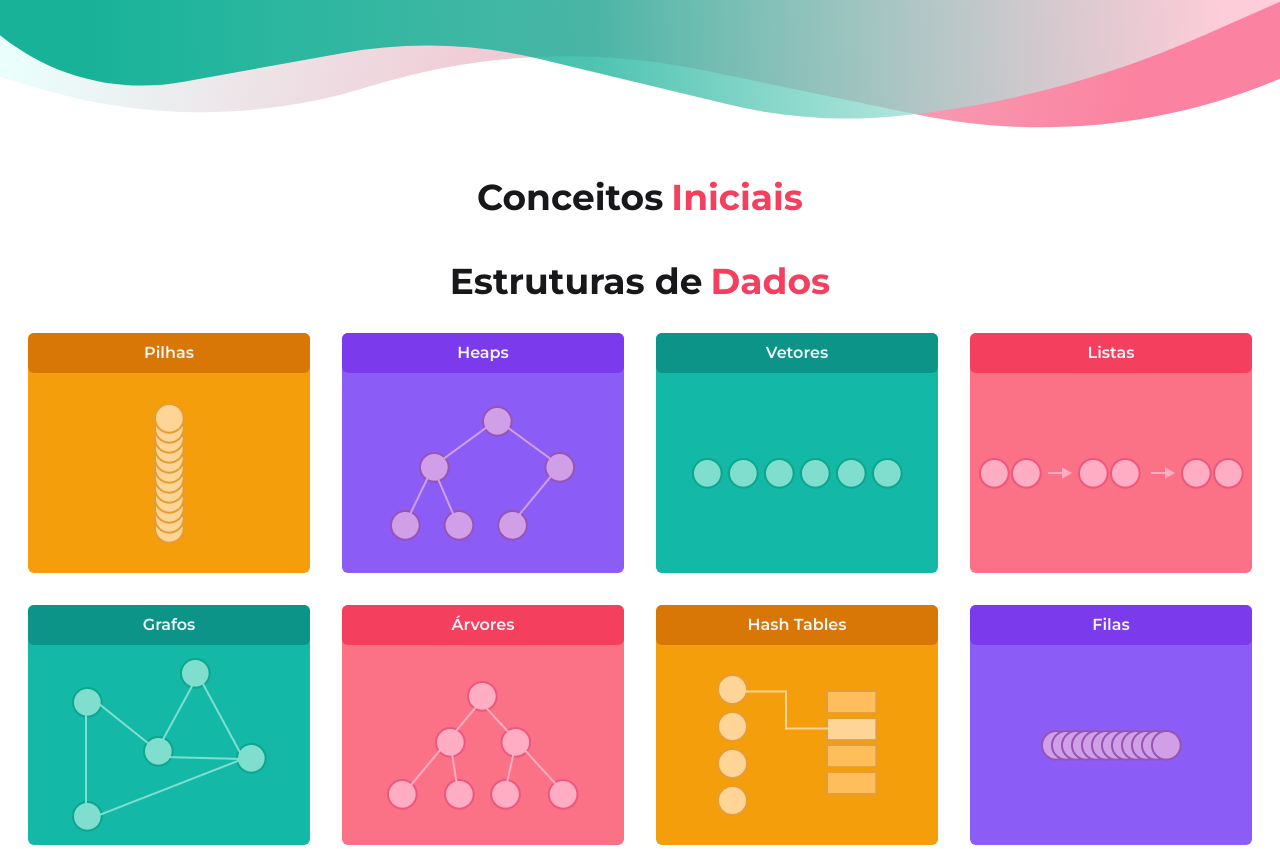
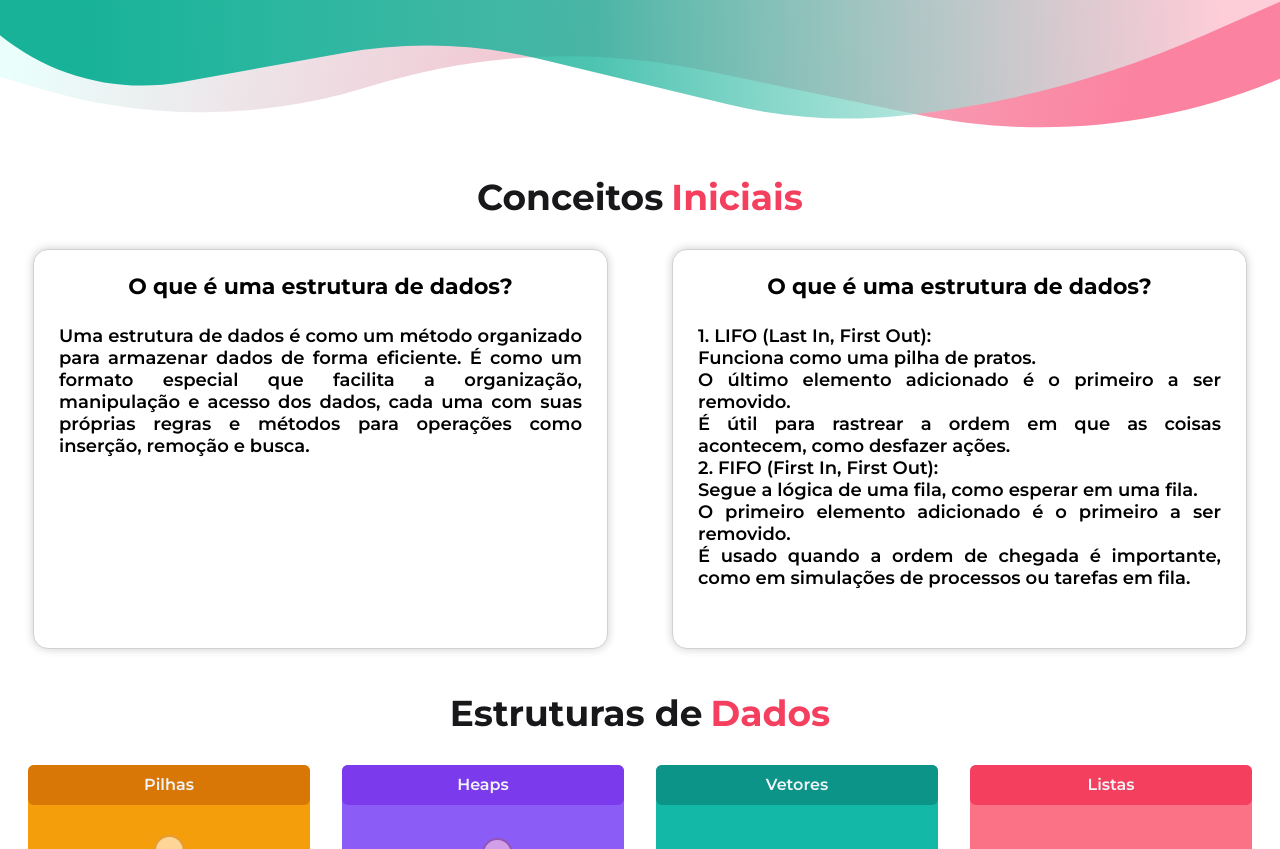
Before and after one commit to LIMA-K-B-A/AlgoView, a website: page assets/html/index.html in a window 1280 px wide. Shown: the part 361-1210 px from the top of the page. Drawn offline with Linux system fonts and the light colour scheme.

Commit message:
Cards - Conceitos Iniciais adicionado.

```diff
--- a/assets/css/index.css
+++ b/assets/css/index.css
@@ -16,8 +16,6 @@
     box-sizing: border-box;
 }
 
-
-
 /* Dark Mode */
 .dark#index_page {
     color: var(--color-light-50);
@@ -33,6 +31,55 @@
     color: var(--color-dark-900);
 }
 
+.cards{
+  display: flex;
+  justify-items: center;
+  justify-content: center;
+}
+
+.conceito-1{
+  width: 575px;
+  height: 400px;
+  flex-shrink: 0;
+  border-radius: 15px;
+  border: 1px solid #D1D1D1;
+  background: #FFF;
+  box-shadow: 0px 0px 10px 0px rgba(0, 0, 0, 0.20);
+}
+.conceito-2{
+  margin-left: 5%;
+  width: 575px;
+  height: 400px;
+  flex-shrink: 0;
+  border-radius: 15px;
+  border: 1px solid #D1D1D1;
+  background: #FFF;
+  box-shadow: 0px 0px 10px 0px rgba(0, 0, 0, 0.20);
+}
+
+.h2-style{
+  margin-top: 4%;
+  display: flex;
+  justify-content: center;
+  color: #000;
+  font-family: Montserrat;
+  font-size: 22px;
+  font-style: normal;
+  font-weight: 700;
+  line-height: normal;
+}
+
+.paragrafo-style{
+  padding: 25px;
+  display: flex;
+  color: #000;
+  text-align: justify;
+  font-family: Montserrat;
+  font-size: 18px;
+  font-style: normal;
+  font-weight: 400;
+  line-height: normal;
+}
 
 /* Responsividade */
 @media screen and (min-width: 50px) and (max-width: 500px) {
--- a/assets/html/index.html
+++ b/assets/html/index.html
@@ -30,6 +30,7 @@
       </div>
     </div>
   </header>
+
   <!-- Banner -->
   <svg class="pb-6 max-w-full h-auto max-h-auto" width="100%" height="513" viewBox="0 0 1512 513" fill="none"
     xmlns="http://www.w3.org/2000/svg">
@@ -1474,14 +1475,38 @@
       </linearGradient>
     </defs>
   </svg>
+
   <!-- Central Cards -->
   <div id="central-cards" class="flex-col">
     <div class="mb-8 flex gap-2 text-4xl justify-center font-montserrat font-bold">
-        <h2 class="text-zinc-900 dark-light">Conceitos</h2>
-        <h2 class="text-rose-500">Iniciais</h2>
+      <h2 class="text-zinc-900 dark-light">Conceitos</h2>
+      <h2 class="text-rose-500">Iniciais</h2>
     </div>
 
-</div>
+    <div class="container cards">
+      <div class="conceito-1">
+        <h2 class="h2-style">O que é uma estrutura de dados?</h2>
+        <p class="paragrafo-style">Uma estrutura de dados é como um método organizado para armazenar dados de forma
+          eficiente. É como um formato especial que facilita a organização, manipulação e acesso dos dados, cada uma com
+          suas próprias regras e métodos para operações como inserção, remoção e busca.</p>
+      </div>
+
+      <div class="conceito-2">
+        <h2 class="h2-style">O que é uma estrutura de dados?</h2>
+        <p class="paragrafo-style">
+          1. LIFO (Last In, First Out):
+          <br>Funciona como uma pilha de pratos.
+          <br>O último elemento adicionado é o primeiro a ser removido.
+          <br>É útil para rastrear a ordem em que as coisas acontecem, como desfazer ações.
+          <br>2. FIFO (First In, First Out):
+          <br>Segue a lógica de uma fila, como esperar em uma fila.
+          <br>O primeiro elemento adicionado é o primeiro a ser removido.
+          <br>É usado quando a ordem de chegada é importante, como em simulações de processos ou tarefas em fila.
+        </p>
+      </div>
+    </div>
+  </div>
+
   <!-- Cards -->
   <div class="flex-col my-11 font-montserrat">
     <div class="mb-8 flex gap-2 text-4xl justify-center font-bold">
```
